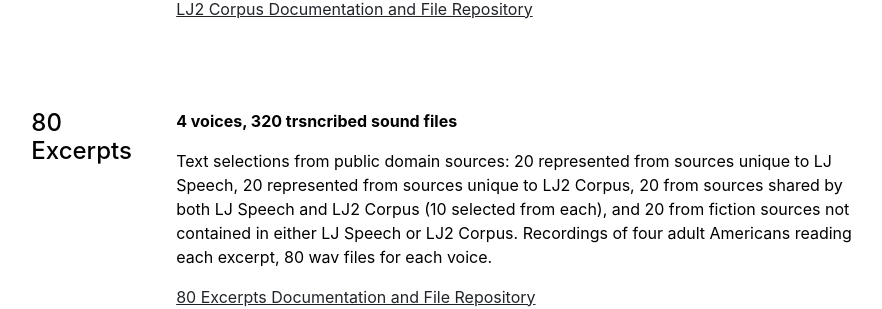
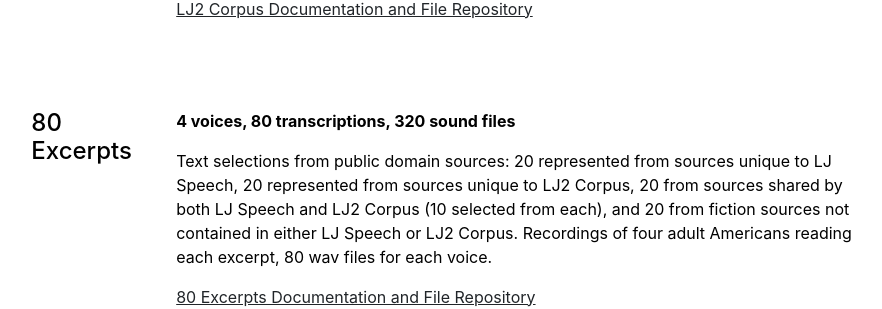
Before and after one commit to speakingofdata/speakingofdata.github.io, a Jekyll site: the page built from portfolio.md, in a window 1280 px wide. Shown: the part 499-808 px from the top of the page, without its empty margins (198-1080 px from the left). Built offline with Jekyll 4.4.1, drawn with Linux system fonts in a browser that asks for light colours; nearby versions of some CDN libraries.

Commit message:
Update projects.yml

```diff
--- a/_data/portfolio/projects.yml
+++ b/_data/portfolio/projects.yml
@@ -5,7 +5,7 @@
   link_text: 'LJ2 Corpus Documentation and File Repository'
 
 - title: '80 Excerpts'
-  tagline: '4 voices, 320 trsncribed sound files'
+  tagline: '4 voices, 80 transcriptions, 320 sound files'
   description: 'Text selections from public domain sources: 20 represented from sources unique to LJ Speech, 20 represented from sources unique to LJ2 Corpus, 20 from sources shared by both LJ Speech and LJ2 Corpus (10 selected from each), and 20 from fiction sources not contained in either LJ Speech or LJ2 Corpus. Recordings of four adult Americans reading each excerpt, 80 wav files for each voice.'
   link_url: 'https://github.com/speakingofdata/80_Excerpts'
   link_text: '80 Excerpts Documentation and File Repository'
```
